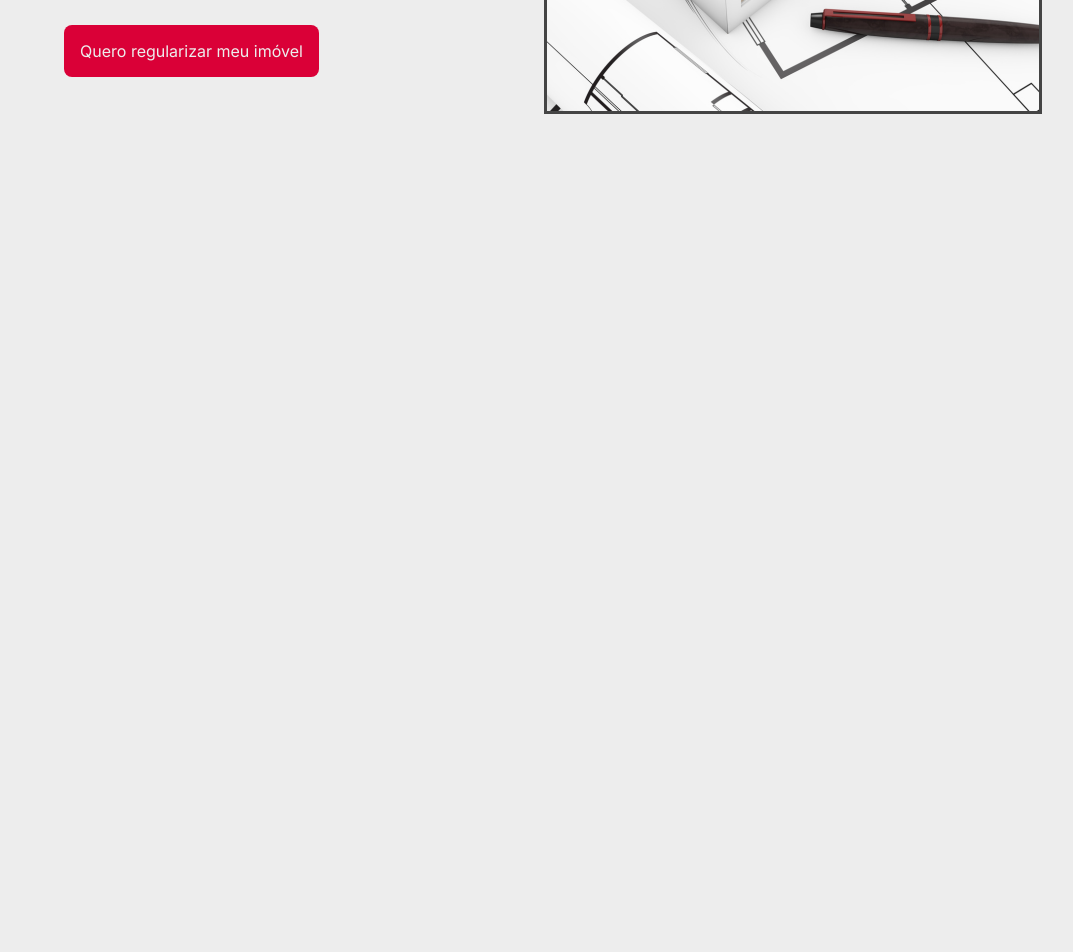
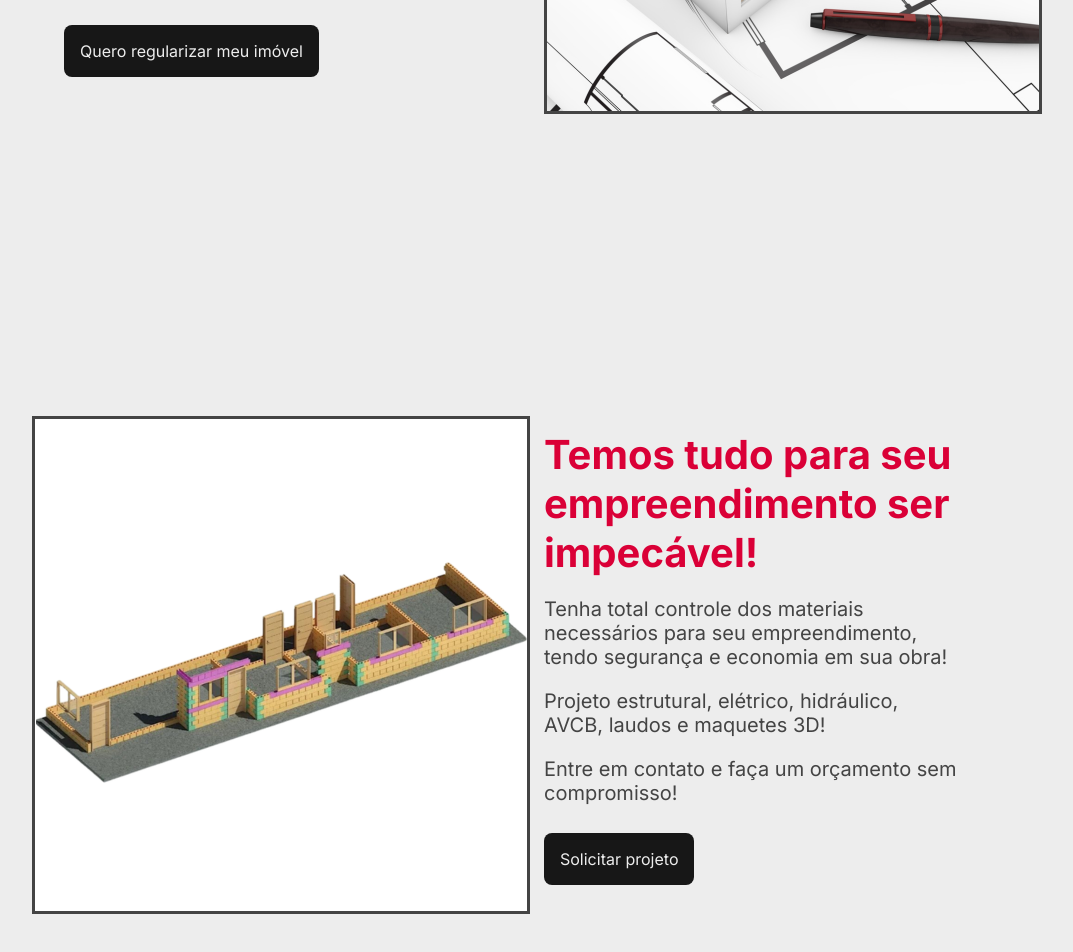
Before and after one commit to facarlos90/fesc-page, a plain HTML site: page index.html in a window 1280 px wide. Shown: the part 2135-3087 px from the top of the page, without its empty margins (128-1201 px from the left). Before the commit the page ends 2400 px from the top, so only its background shows below. Drawn offline with Linux system fonts and the light colour scheme.

Commit message:
Adicionando e estilizando seção projetos complementares

```diff
--- a/index.html
+++ b/index.html
@@ -35,10 +35,17 @@
                 <a class="container__botao secundario__botao" href="#">Quero regularizar meu imóvel</a>
             </div>
             <img class="secundario__imagem" src="./assets/imovel.png" alt="Maquete eletrônica de uma casa por cima de folhas com desenhos de projetos arquitetônicos">
-
         </section>
-
-
+        <section class="container secundario">
+            <img class="container__imagem" src="./assets/maquete.png" alt="Maquete eletrônica de uma construção com paredes pela metade, utilizando tijolos estruturais para serem construídas">
+            <div class="container__descricao">
+                <h2 class="descricao__titulo">Temos tudo para seu empreendimento ser impecável!</h2>
+                <p class="descricao__texto">Tenha total controle dos materiais necessários para seu empreendimento, tendo segurança e economia em sua obra!</p>
+                <p class="descricao__texto">Projeto estrutural, elétrico, hidráulico, AVCB, laudos e maquetes 3D!</p>
+                <p class="descricao__texto">Entre em contato e faça um orçamento sem compromisso!</p>
+                <a class="container__botao secundario__botao" href="#">Solicitar projeto</a>
+            </div>
+        </section>
     </main>
     <footer></footer>
 </body>
--- a/style.css
+++ b/style.css
@@ -87,13 +87,14 @@ body {
 }
 
 .descricao__texto {
-    color: var(--cinza-escuro);
+    color: var(--cinza-claro);
     font-size: 20px;
     margin-bottom: 1em;
 }
 
 .secundario__botao {
     display: inline-block;
+    background-color: var(--cinza-escuro);
     margin-top: 0.5em;
 }
 
```
Also changed, not shown: assets/maquete.png (added).
